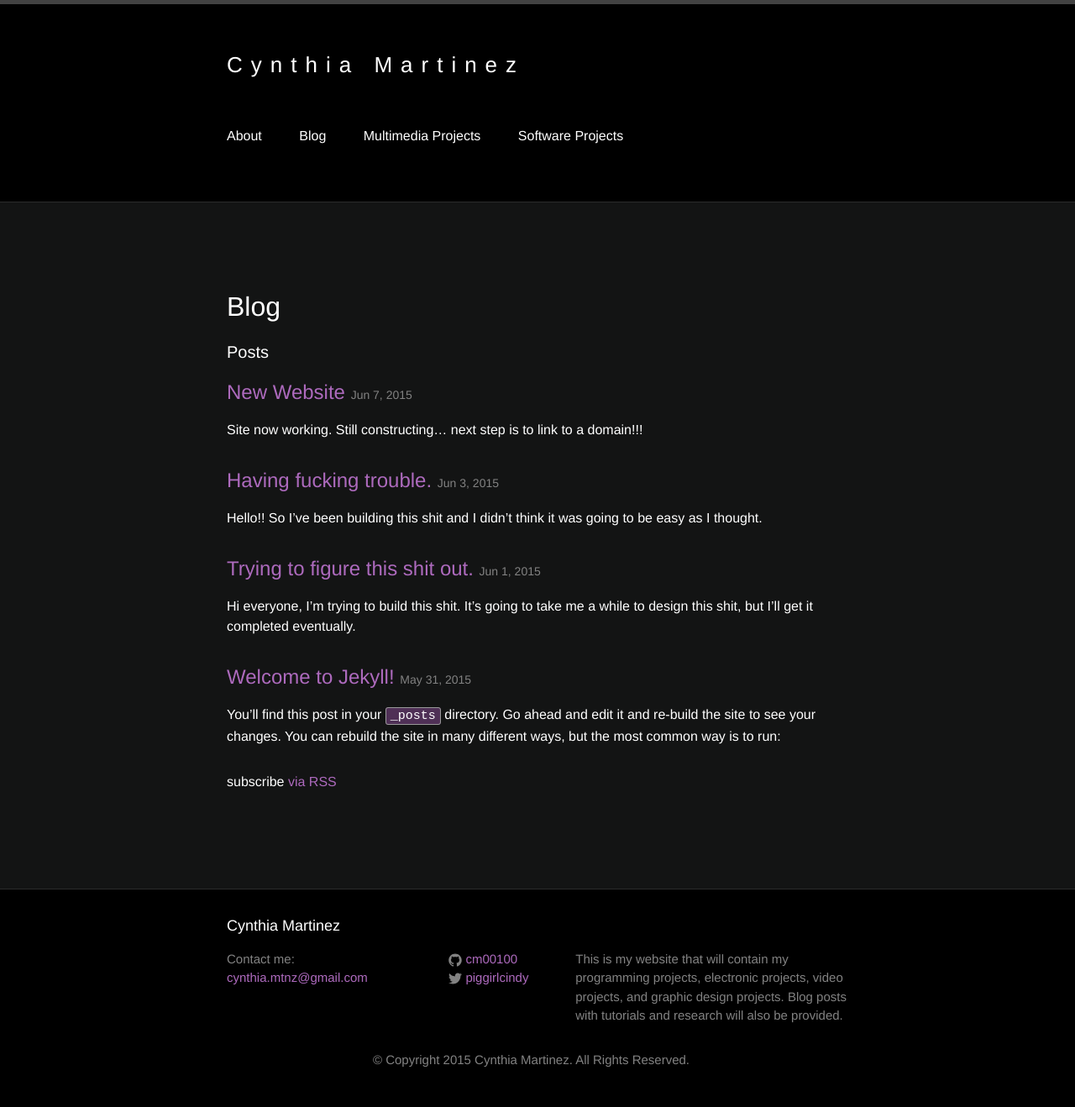
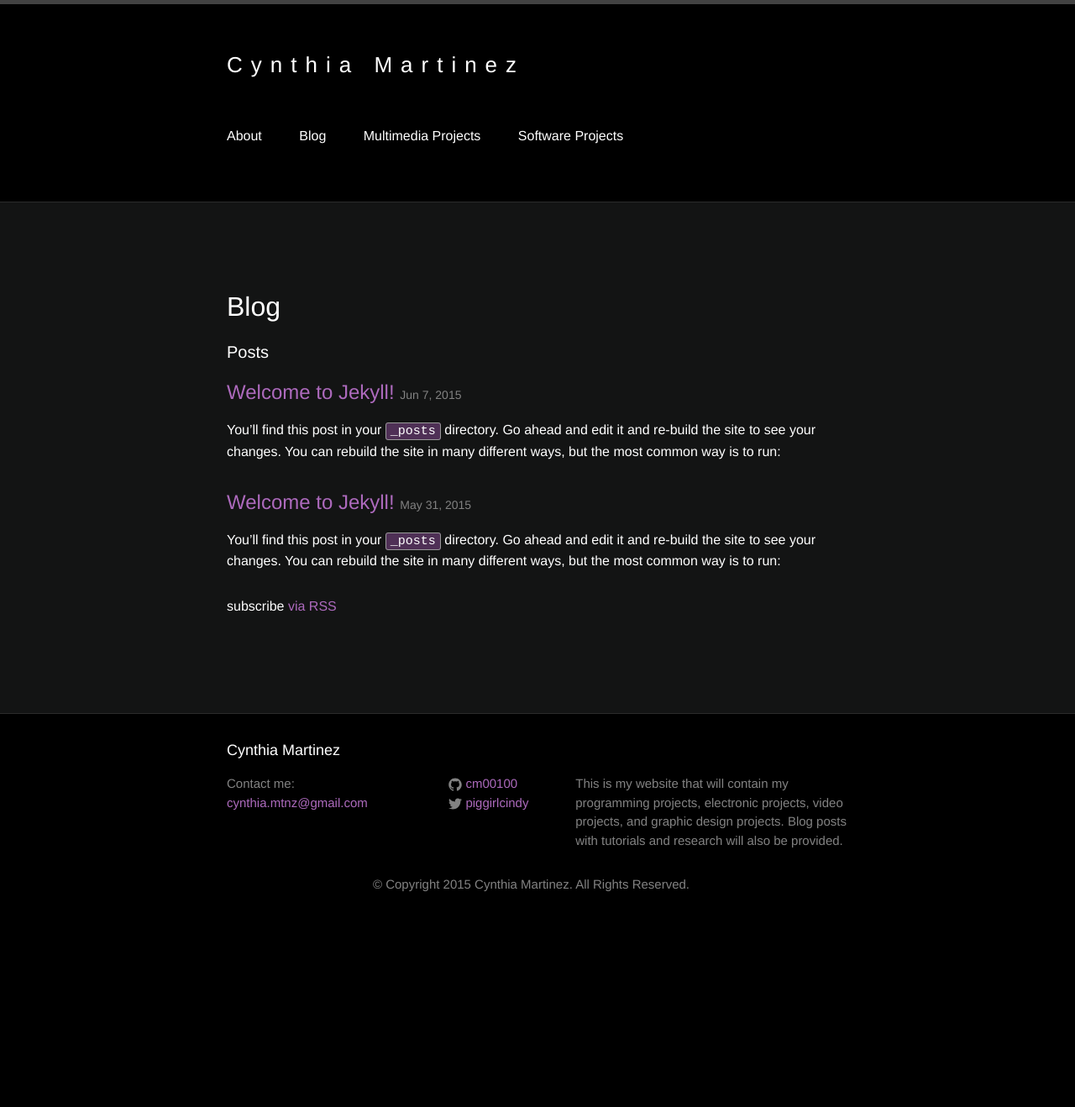
Before and after one commit to cm00100/cm00100.github.io, a Jekyll site: the page built from blog.html, in a window 1280 px wide. Shown: the whole page at 84% size. Built offline with Jekyll 4.4.1, drawn with Linux system fonts in a browser that asks for light colours; Markdown is read by kramdown in place of the engine named in the settings; after the commit the page ends 1110 px from its top, so only the background shows below that.

Commit message:
Added post and changed homepage.

```diff
--- a/_posts/2015-06-01-trying-to-figure-this-shit.markdown
+++ /dev/null
@@ -1,16 +0,0 @@
----
-layout: post
-title:  "Trying to figure this shit out."
-permalink: /blog/trying-to-figure-this-shit-out.html
----
-Hi everyone, I'm trying to build this shit. It's going to take me a while to design this shit, but I'll get it completed eventually.
-
-First, I'm looking into how everything is put together, and from there I will begin building this thing from scratch. I have been searching for something like this in a big while and I am
-glad I found this.
-I'm having fun with this and learning a lot from it. I plan to buy a domain, I'm just not sure what to call my website.
-
-Here is a list of what I have in mind:
-
-www.cynthiam.net
-
-wksdf;lsfdgggggg
--- a/_posts/2015-06-03-having-fucking-trouble.markdown
+++ /dev/null
@@ -1,15 +0,0 @@
----
-layout: post
-title:  "Having fucking trouble."
-permalink: /blog/having-fucking-trouble.html
----
-Hello!! So I've been building this shit and I didn't think it was going to be easy as I thought.
-
-For now I thought of just doing something simple enough and then grow from there.
-The only problem I'm having so far is the main.css, it keeps fucking changing back to its default settings.
-I think I quite know why.... I think since it came from jekyll directly... the css keeps going back to its default.
-I need to figure out where to remove those settings in the folders.
-Google is not working right now, so I have to use Yahoo... ugh!
-
-
-fdfd
--- /dev/null
+++ b/_posts/2015-06-07-khan-academy-lite.markdown
@@ -0,0 +1,32 @@
+---
+layout: post
+title:  "Welcome to Jekyll!"
+permalink: /blog/welcome-to-jekyll.html
+---
+You’ll find this post in your `_posts` directory. Go ahead and edit it and re-build the site to see your changes. You can rebuild the site in many different ways, but the most common way is to run:
+
+`jekyll serve`
+
+Which launches a web server and auto-regenerates your site when a file is updated.
+
+To add new posts, simply add a file in the `_posts` directory that follows the convention:
+
+`YYYY-MM-DD-name-of-post.ext`
+
+and includes the necessary front matter. Take a look at the source for this post to get an idea about how it works.
+
+Jekyll also offers powerful support for code snippets:
+
+{% highlight ruby %}
+def print_hi(name)
+  puts "Hi, #{name}"
+end
+print_hi('Tom')
+#=> prints 'Hi, Tom' to STDOUT.
+{% endhighlight %}
+
+Check out the [Jekyll docs][jekyll] for more info on how to get the most out of Jekyll. File all bugs/feature requests at [Jekyll’s GitHub repo][jekyll-gh]. If you have questions, you can ask them on [Jekyll’s dedicated Help repository][jekyll-help].
+
+[jekyll]:      http://jekyllrb.com
+[jekyll-gh]:   https://github.com/jekyll/jekyll
+[jekyll-help]: https://github.com/jekyll/jekyll-help
--- a/_posts/2015-06-07-newwebsite.markdown
+++ /dev/null
@@ -1,7 +0,0 @@
----
-layout: post
-title:  "New Website"
-permalink: /blog/newebsite.html
----
-
-Site now working. Still constructing... next step is to link to a domain!!!
--- a/index.html
+++ b/index.html
@@ -6,7 +6,7 @@ layout: default
 
   <h1>Hello World!</h1>
 
-  This is the welcome home page.
+  <h1>This page is under construction.</h1>
 
 
 </html>
```
